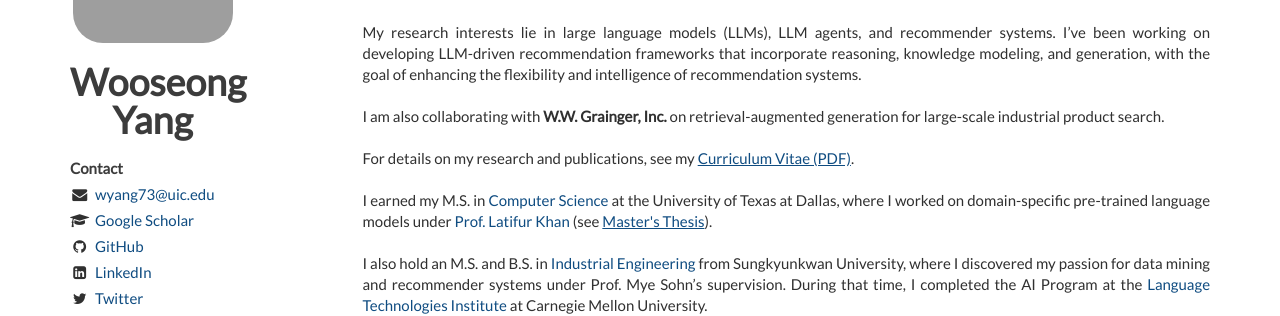
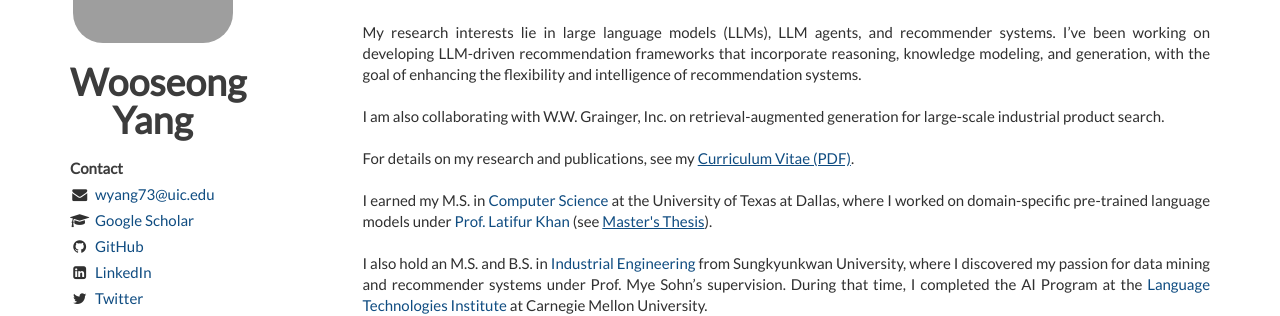
Before and after one commit to WooseongYang/WooseongYang.github.io, a Jekyll site: the page built from index.html, in a window 1280 px wide and 900 px high. Shown: the part 127-443 px from the top of the window. Built offline with Jekyll 4.4.1, drawn with Linux system fonts in a browser that asks for light colours; nearby versions of some CDN libraries; the list of posts is cut into pages by our own code.

Commit message:
Fix HTML encoding for company name in about.html
Removed HTML encoding for the company name in the about section.

```diff
--- a/_includes/about.html
+++ b/_includes/about.html
@@ -9,7 +9,7 @@
         <br><br>
         My research interests lie in large language models (LLMs), LLM agents, and recommender systems. I’ve been working on developing LLM-driven recommendation frameworks that incorporate reasoning, knowledge modeling, and generation, with the goal of enhancing the flexibility and intelligence of recommendation systems.
         <br><br>
-        I am also collaborating with <strong>W.W. Grainger, Inc.</strong> on retrieval-augmented generation for large-scale industrial product search.
+        I am also collaborating with W.W. Grainger, Inc. on retrieval-augmented generation for large-scale industrial product search.
         <br><br>
         For details on my research and publications, see my
         <a href="/CV_WooseongYang_Aug26.pdf" style="text-decoration: underline">Curriculum Vitae (PDF)</a>.
```
